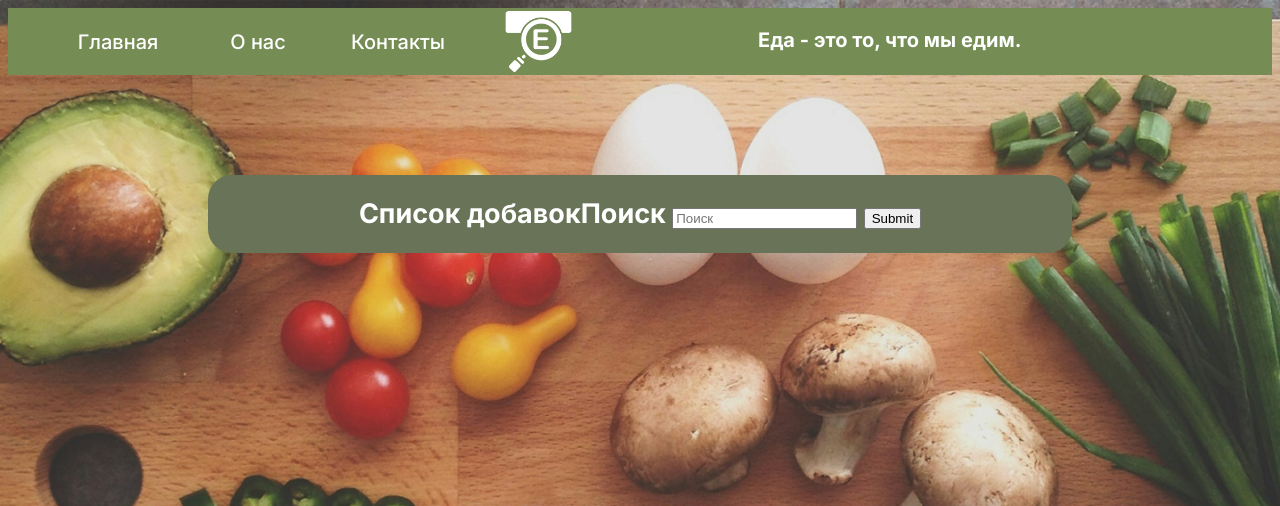
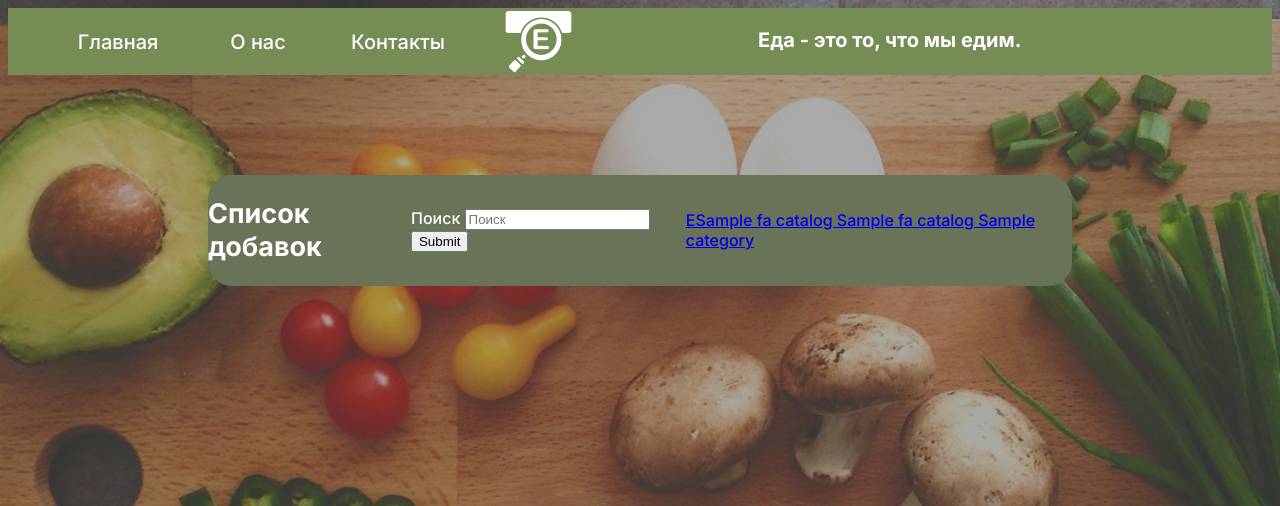
Before and after one commit to Anguilla-anguilla/bio_check_web, a Django app: template biocheck/templates/catalog/fa_list.html in a window 1280 px wide; the page is wider, and only the part inside the window is pictured. Shown: the top 506 px of that part. Run offline with Django 3.2, Linux system fonts and the light colour scheme; the template is opened without the code that fills it: most values are stand-ins (such as "Sample title", 1, 10 or a date in 2020).

Commit message:
Bring out food additives list in catalog page

```diff
--- a/biocheck/biocheck/settings.py
+++ b/biocheck/biocheck/settings.py
@@ -40,6 +40,7 @@ INSTALLED_APPS = [
     'django_bootstrap5',
     'homepage.apps.HomepageConfig',
     'catalog.apps.CatalogConfig',
+    'debug_toolbar',
 ]
 
 MIDDLEWARE = [
@@ -50,6 +51,11 @@ MIDDLEWARE = [
     'django.contrib.auth.middleware.AuthenticationMiddleware',
     'django.contrib.messages.middleware.MessageMiddleware',
     'django.middleware.clickjacking.XFrameOptionsMiddleware',
+    'debug_toolbar.middleware.DebugToolbarMiddleware',
+]
+
+INTERNAL_IPS = [
+    '127.0.0.1',
 ]
 
 ROOT_URLCONF = 'biocheck.urls'
--- a/biocheck/biocheck/urls.py
+++ b/biocheck/biocheck/urls.py
@@ -15,9 +15,14 @@ Including another URLconf
 """
 from django.contrib import admin
 from django.urls import path, include
+from django.conf import settings
 
 urlpatterns = [
     path('admin/', admin.site.urls),
     path('', include('homepage.urls')),
     path('catalog/', include('catalog.urls'))
 ]
+
+if settings.DEBUG:
+    import debug_toolbar
+    urlpatterns += (path('__debug__/', include(debug_toolbar.urls)),)
--- a/biocheck/catalog/views.py
+++ b/biocheck/catalog/views.py
@@ -1,10 +1,11 @@
 from django.shortcuts import render, get_object_or_404
 from .models import FoodAdditives
 
+
 def fa_list(request):
     template_name = 'catalog/fa_list.html'
-    fa_catalog = FoodAdditives.objects.values(
-        'e_title', 'common_title'
+    fa_catalog = FoodAdditives.objects.values( 'id',
+        'e_title', 'common_title', 'category'
         ).order_by('e_title')
     context = {
         'fa_catalog': fa_catalog
--- a/biocheck/static/css/style.css
+++ b/biocheck/static/css/style.css
@@ -217,3 +217,10 @@ h2 {
     border: 3px;
     border-color: black;
 }
+
+/* fa_list */
+
+.scroll {
+    height: 200px;
+    overflow-y: scroll;
+}
--- a/biocheck/templates/catalog/fa_detail.html
+++ b/biocheck/templates/catalog/fa_detail.html
@@ -1,7 +1,8 @@
 <!-- Тут - карточки с подробной информацией -->
 {% extends "base.html" %}
-{% block  %}
+{% block content %}
 <div class="container">
 Карточка
+{{ fa_card.e_title }}
 </div>
 {% endblock  %}
--- a/biocheck/templates/catalog/fa_list.html
+++ b/biocheck/templates/catalog/fa_list.html
@@ -2,7 +2,7 @@
 {% extends "base.html" %}
 {% block content %}
 <div class="container">
-    <h2>Список добавок<h2>
+    <h2>Список добавок</h2>
     <div>
         <form action="get">
             <label for="search">Поиск</label>
@@ -10,5 +10,10 @@
             <input type="submit">
         </form>
     </div>
+    <div>
+        {% for fa in fa_catalog %}
+        <p><a href="{% url 'catalog:fa_detail' fa.id %}">E{{ fa.e_title }} {{ fa.common_title }} {{ fa.category }}</a></p>
+        {% endfor %}
+    </div>
 </div>
 {% endblock content %}
```
Also changed, not shown: biocheck/requirements.txt (added, +7 -0 lines), biocheck/static/img/main.png.
